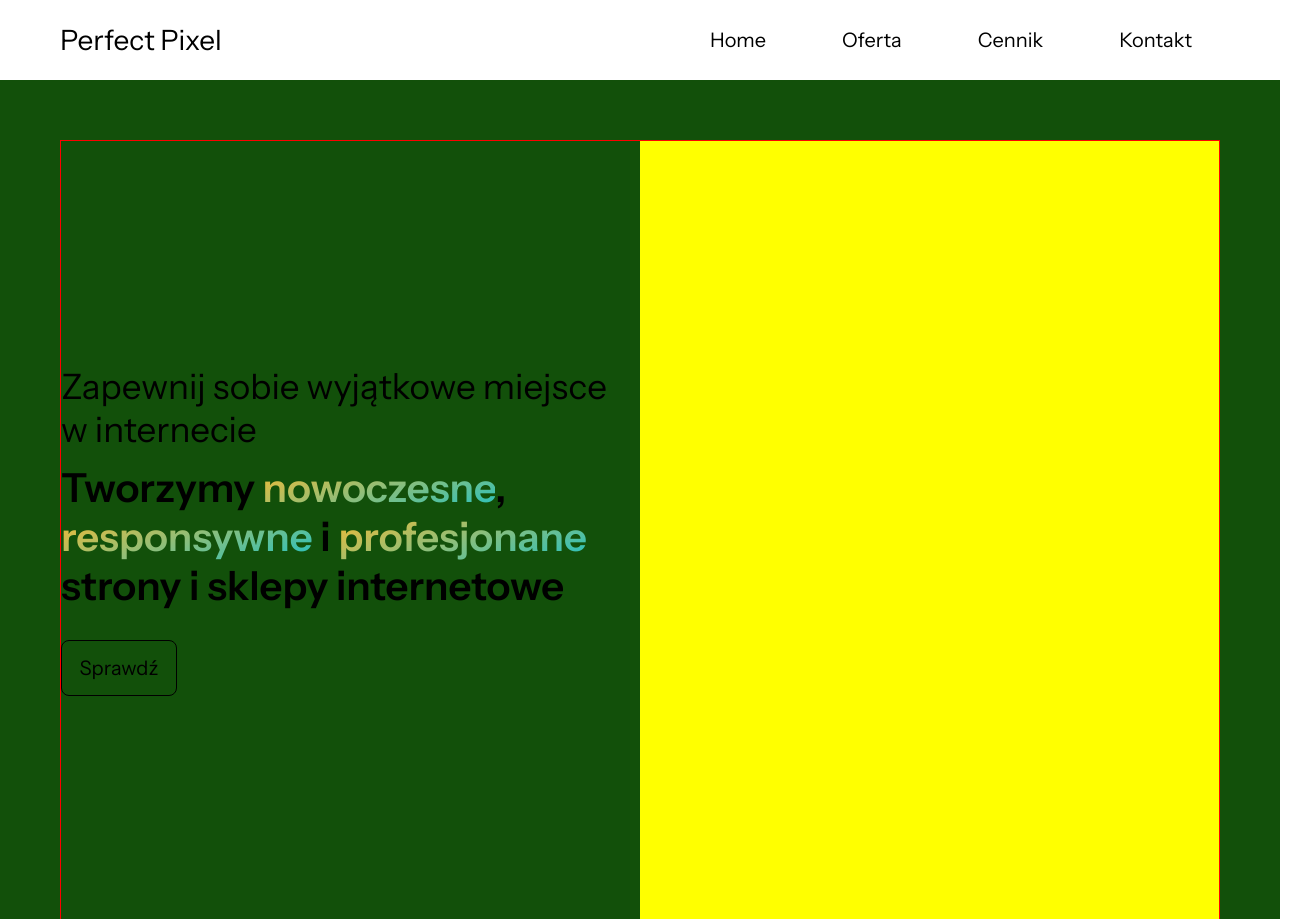
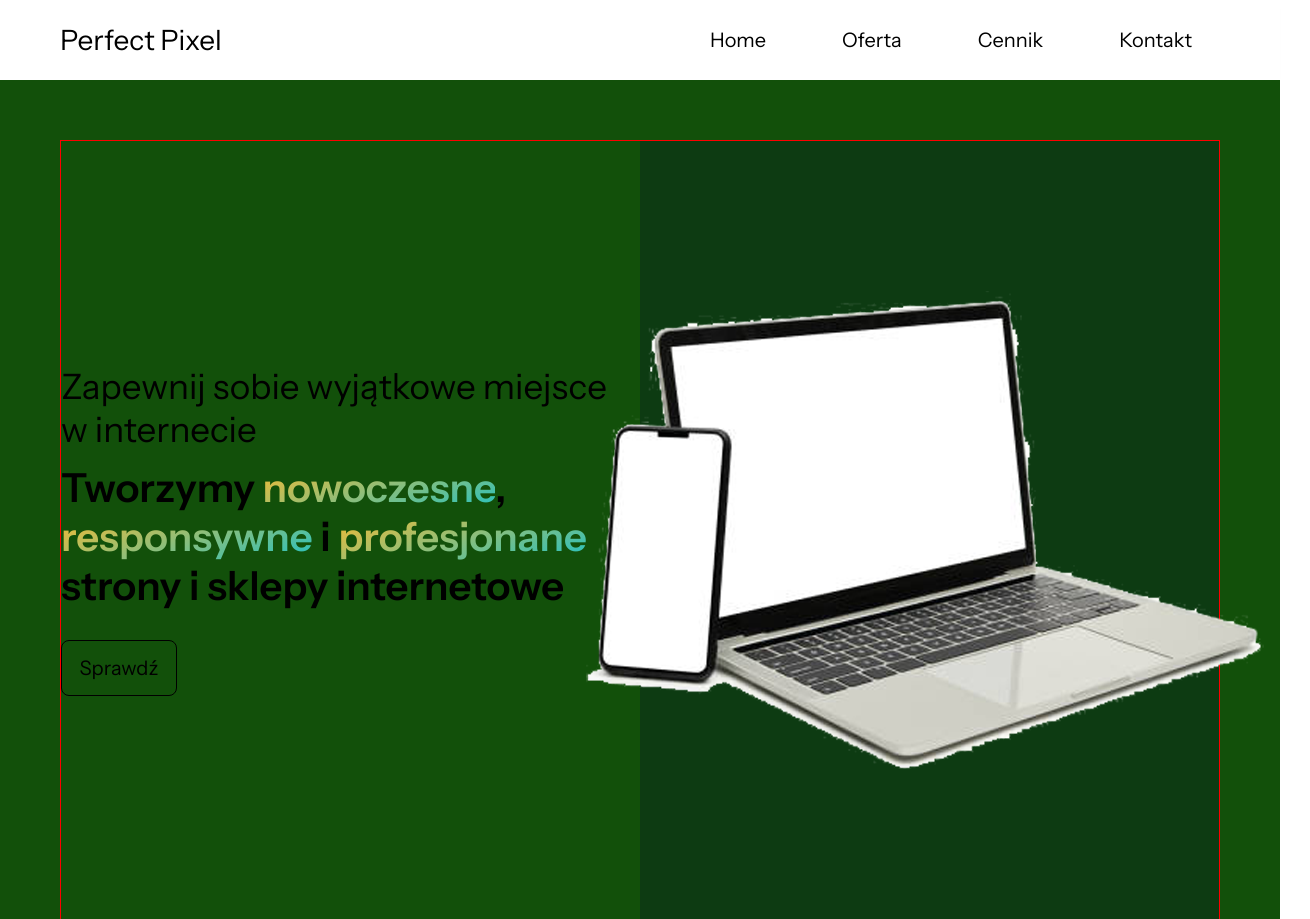
Before and after one commit to PatrykChm/perfectpixel, a plain HTML site: page index.html in a window 1280 px wide. Shown: the top 919 px of the page, 1310 px wide, since content can reach past the window. Drawn offline with Linux system fonts and the light colour scheme.

Commit message:
add laptop on right section prototype

```diff
--- a/index.html
+++ b/index.html
@@ -56,7 +56,7 @@
                 </div>
                 <div class="second-content">
 
-
+                    <img src="./img/header.png" alt="">
                 </div>
             </div>
         </section>
--- a/scss/style.scss
+++ b/scss/style.scss
@@ -245,7 +245,10 @@ main {
 			.second-content {
 				width: 50%;
 				height: 100%;
-				background-color: yellow;
+				background-color: rgb(13, 59, 18);
+				display: flex;
+				justify-content: center;
+				align-items: center;
 			}
 		}
 	}
```
Also changed, not shown: css/style.css, img/header.png (added), 1 other file.
